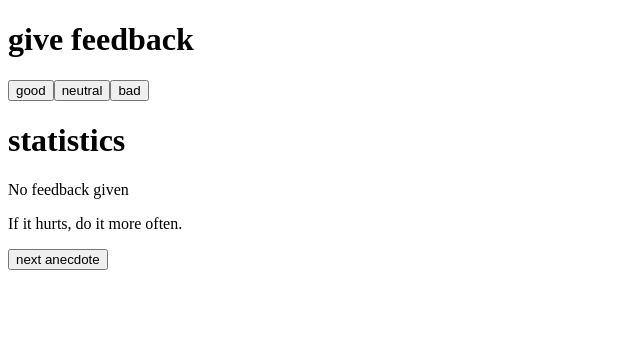
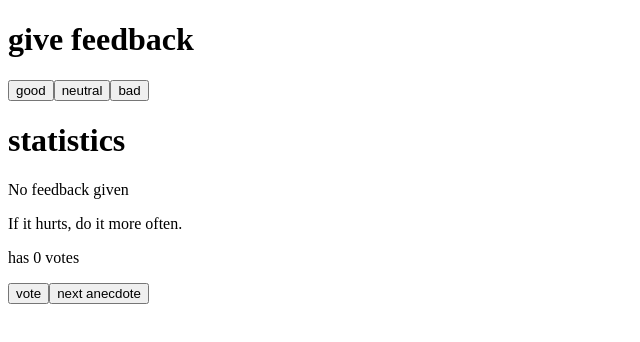
Before and after one commit to jscheu/FullStackOpen, a React (Vite) app in the folder part1/unicafe/: page / in a window 1280 px wide. Shown: the top 342 px of the page, without its empty margins (0-640 px from the left). Built offline with nearby package versions, Linux system fonts and the light colour scheme.

Commit message:
Finished exercise 1.3

```diff
--- a/part1/unicafe/src/App.jsx
+++ b/part1/unicafe/src/App.jsx
@@ -73,6 +73,7 @@ const App = () => {
   const [neutral, setNeutral] = useState(0)
   const [bad, setBad] = useState(0)
   const [selected, setSelected] = useState(0)
+  const [points, setPoints] = useState([0, 0, 0, 0, 0, 0, 0, 0])
   // click handler logic
   const generateHandleClick = (prevCount, setterFunc) => () => {
     const newCount = prevCount + 1
@@ -88,6 +89,12 @@ const App = () => {
     setSelected(rand)
   }
 
+  const handleVoteClick = (voted) => {
+    const newPoints = [...points]
+    newPoints[voted] += 1
+    setPoints(newPoints)
+  }
+
   return (
     <div>
       <div>
@@ -99,6 +106,8 @@ const App = () => {
       <Statistics good={good} neutral={neutral} bad={bad} />
       <div>
         <p>{anecdotes[selected]}</p>
+        <p>has {points[selected]} votes</p>
+        <Button text="vote" handleClick={() => handleVoteClick(selected)} />
         <Button text="next anecdote" handleClick={handleAnecdoteClick}/>
       </div>
     </div>
```
